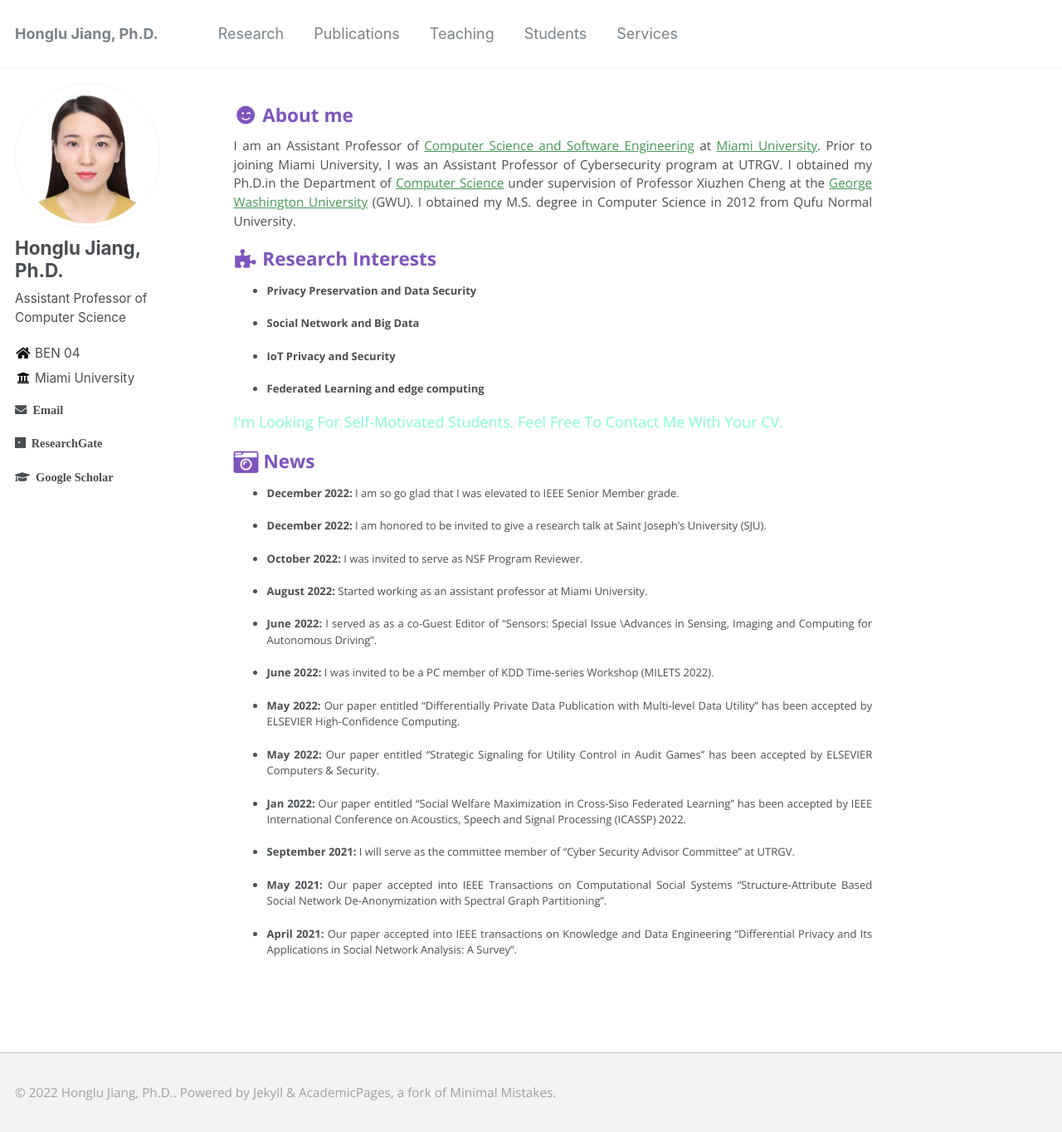
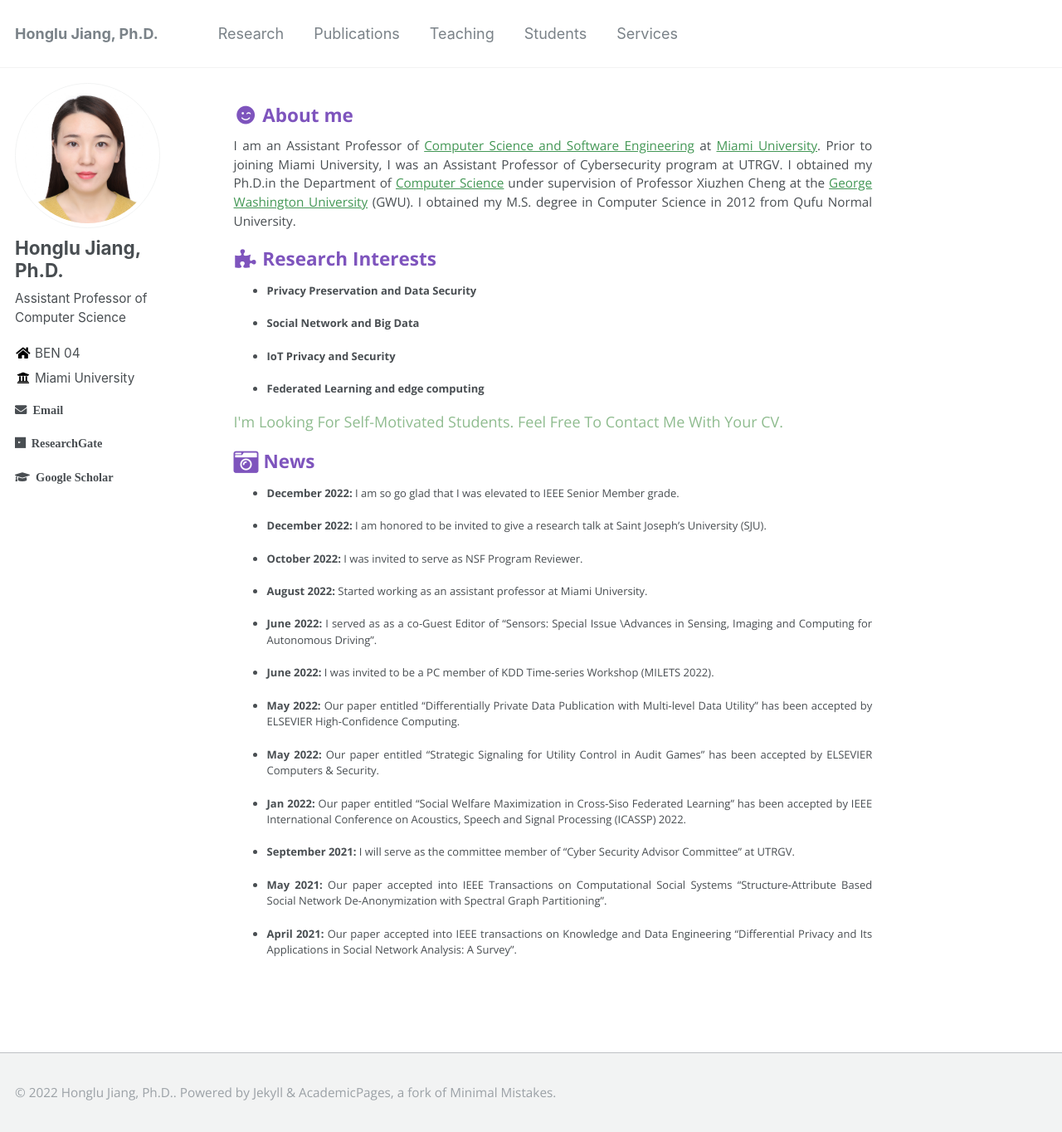
Before and after one commit to hljiang0720/hljiang.github.io, a Jekyll site: the page built from _pages/about.md, in a window 1280 px wide and 1364 px high. Shown: the whole window at 83% size. Built offline with Jekyll 4.4.1, drawn with Linux system fonts in a browser that asks for light colours.

Commit message:
Update about.md

```diff
--- a/_pages/about.md
+++ b/_pages/about.md
@@ -28,7 +28,7 @@
 
 
 
-<p><font size="+1" color="#7fffd4">I'm Looking For Self-Motivated Students. Feel Free To Contact Me With Your CV.</font></p>
+<p><font size="+1" color="#8fbc8f">I'm Looking For Self-Motivated Students. Feel Free To Contact Me With Your CV.</font></p>
 
 
 
```
